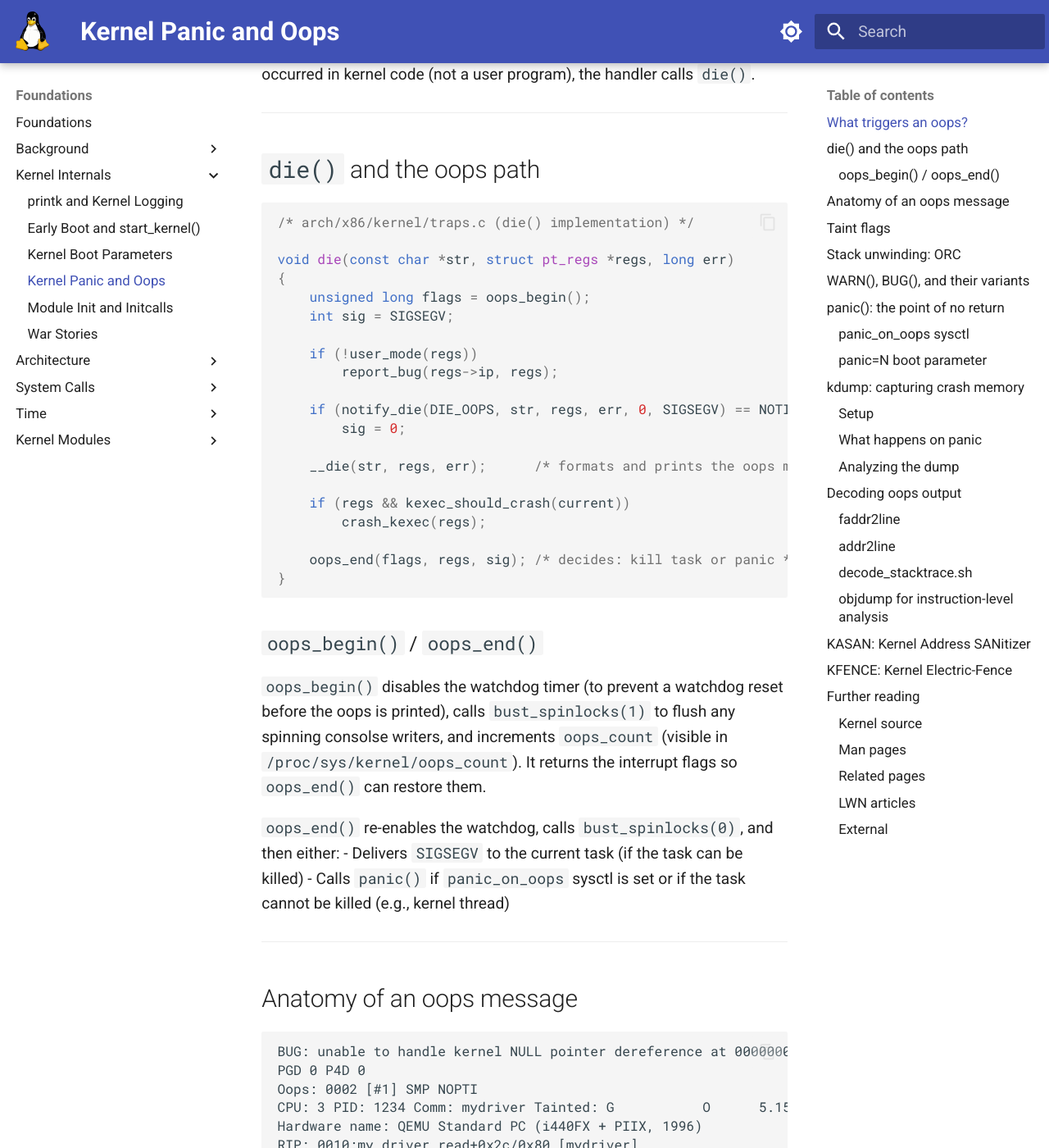
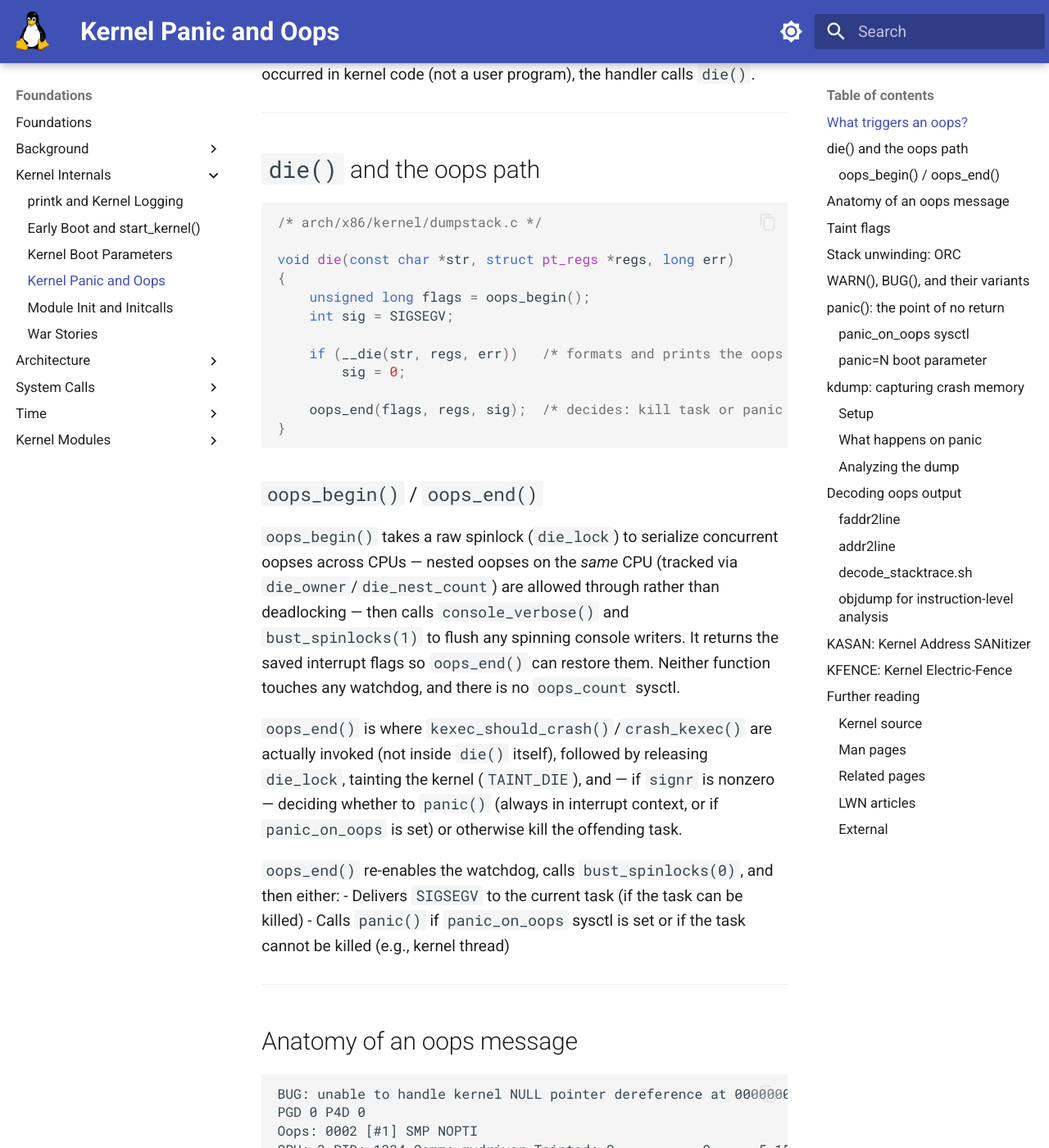
Before and after one commit to laveeshb/linux-kernel-internals, an MkDocs documentation site: the page built from docs/kernel/panic-oops.md, in a window 1280 px wide and 1400 px high, scrolled down 903 px. Shown: the whole window at 82% size. Built offline with MkDocs 1.6.1 and Material for MkDocs 9.7.7, drawn with Linux system fonts in a browser that asks for light colours; some of the changed text lies outside the part shown.

Commit message:
Fix round-2 review findings on kernel citation backfill
- boot-params.md: an unknown parameter is logged via pr_notice(), not
  as a warning - this same fact was already corrected in this PR's
  own war-stories.md, and this page's own new citation (init/main.c's
  unknown_bootoption()/obsolete_checksetup()) pointed straight at the
  code that contradicted it
- panic-oops.md: fixed the two body-text errors this PR's own
  citations were flagging via "(see note below)" parentheticals
  without ever actually fixing - die() rewritten to match the real
  oops_begin()/__die()/oops_end() flow (no inline report_bug()/
  notify_die(), and kexec_should_crash()/crash_kexec() genuinely run
  inside oops_end(), not die()), and struct orc_entry's type field
  corrected from 2 bits to the real 3. Removed the now-stale
  parenthetical notes from both citations.

````diff
--- a/docs/kernel/panic-oops.md
+++ b/docs/kernel/panic-oops.md
@@ -20,31 +20,25 @@ The CPU raises an exception, the IDT handler runs, and control reaches `do_page_
 ## `die()` and the oops path
 
 ```c
-/* arch/x86/kernel/traps.c (die() implementation) */
+/* arch/x86/kernel/dumpstack.c */
 
 void die(const char *str, struct pt_regs *regs, long err)
 {
     unsigned long flags = oops_begin();
     int sig = SIGSEGV;
 
-    if (!user_mode(regs))
-        report_bug(regs->ip, regs);
-
-    if (notify_die(DIE_OOPS, str, regs, err, 0, SIGSEGV) == NOTIFY_STOP)
+    if (__die(str, regs, err))   /* formats and prints the oops message */
         sig = 0;
 
-    __die(str, regs, err);      /* formats and prints the oops message */
-
-    if (regs && kexec_should_crash(current))
-        crash_kexec(regs);
-
-    oops_end(flags, regs, sig); /* decides: kill task or panic */
+    oops_end(flags, regs, sig);  /* decides: kill task or panic */
 }
 ```
 
 ### `oops_begin()` / `oops_end()`
 
-`oops_begin()` disables the watchdog timer (to prevent a watchdog reset before the oops is printed), calls `bust_spinlocks(1)` to flush any spinning consolse writers, and increments `oops_count` (visible in `/proc/sys/kernel/oops_count`). It returns the interrupt flags so `oops_end()` can restore them.
+`oops_begin()` takes a raw spinlock (`die_lock`) to serialize concurrent oopses across CPUs — nested oopses on the *same* CPU (tracked via `die_owner`/`die_nest_count`) are allowed through rather than deadlocking — then calls `console_verbose()` and `bust_spinlocks(1)` to flush any spinning console writers. It returns the saved interrupt flags so `oops_end()` can restore them. Neither function touches any watchdog, and there is no `oops_count` sysctl.
+
+`oops_end()` is where `kexec_should_crash()`/`crash_kexec()` are actually invoked (not inside `die()` itself), followed by releasing `die_lock`, tainting the kernel (`TAINT_DIE`), and — if `signr` is nonzero — deciding whether to `panic()` (always in interrupt context, or if `panic_on_oops` is set) or otherwise kill the offending task.
 
 `oops_end()` re-enables the watchdog, calls `bust_spinlocks(0)`, and then either:
 - Delivers `SIGSEGV` to the current task (if the task can be killed)
````
Also changed, not shown: other parts of docs/kernel/panic-oops.md (+3 -3 lines), docs/kernel/boot-params.md (+1 -1 lines).
